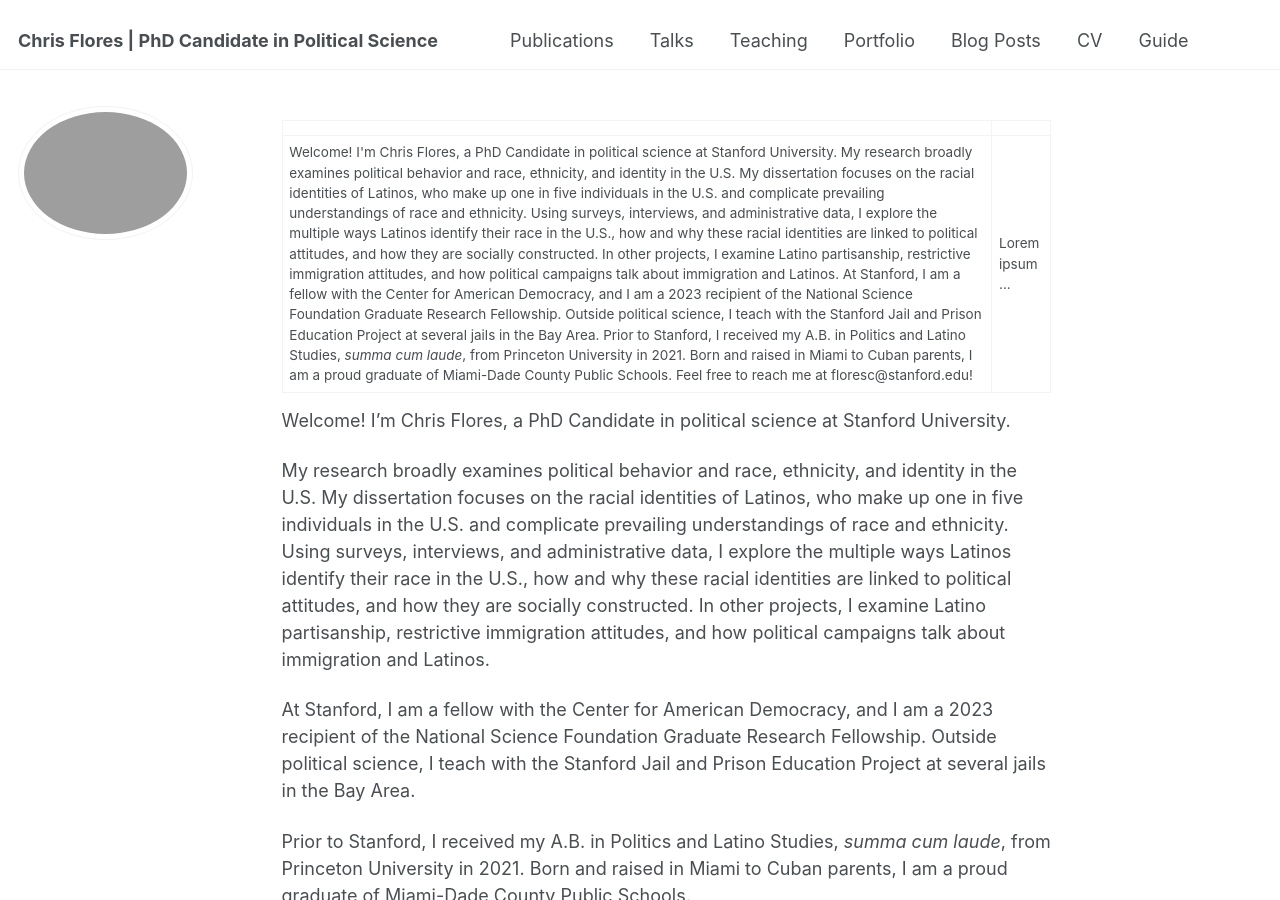
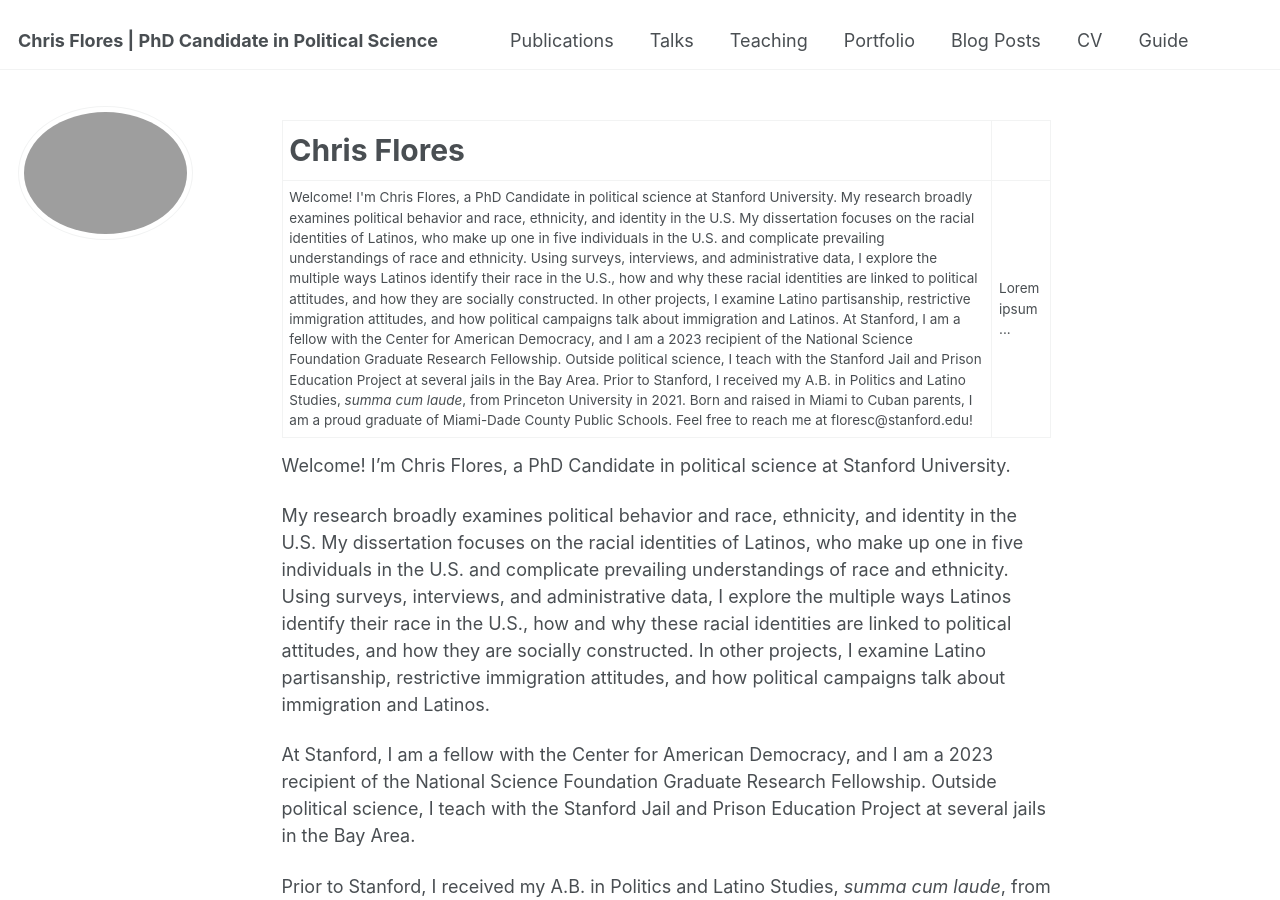
Before and after one commit to chris-flor/chris-flor.github.io, a Jekyll site: the page built from _pages/about.md, in a window 1280 px wide and 900 px high. Built offline with Jekyll 4.4.1, drawn with Linux system fonts in a browser that asks for light colours.

Commit message:
Update about.md

```diff
--- a/_pages/about.md
+++ b/_pages/about.md
@@ -9,7 +9,7 @@ redirect_from:
 
 <table border="0">
  <tr>
-    <td><b style="font-size:30px"></b></td>
+    <td><b style="font-size:30px">Chris Flores</b></td>
     <td><b style="font-size:30px"></b></td>
  </tr>
  <tr>
```
